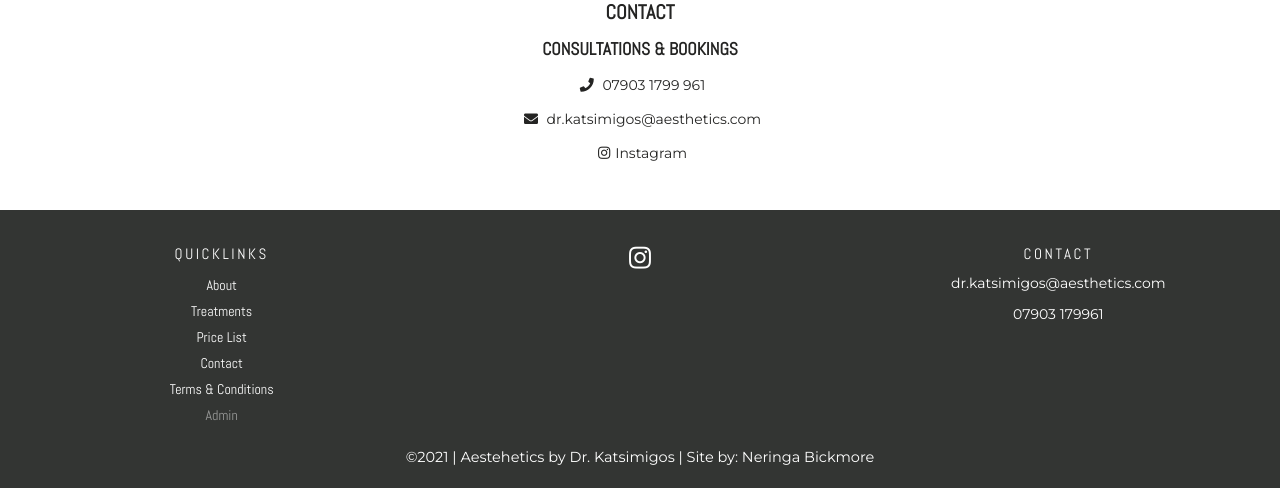
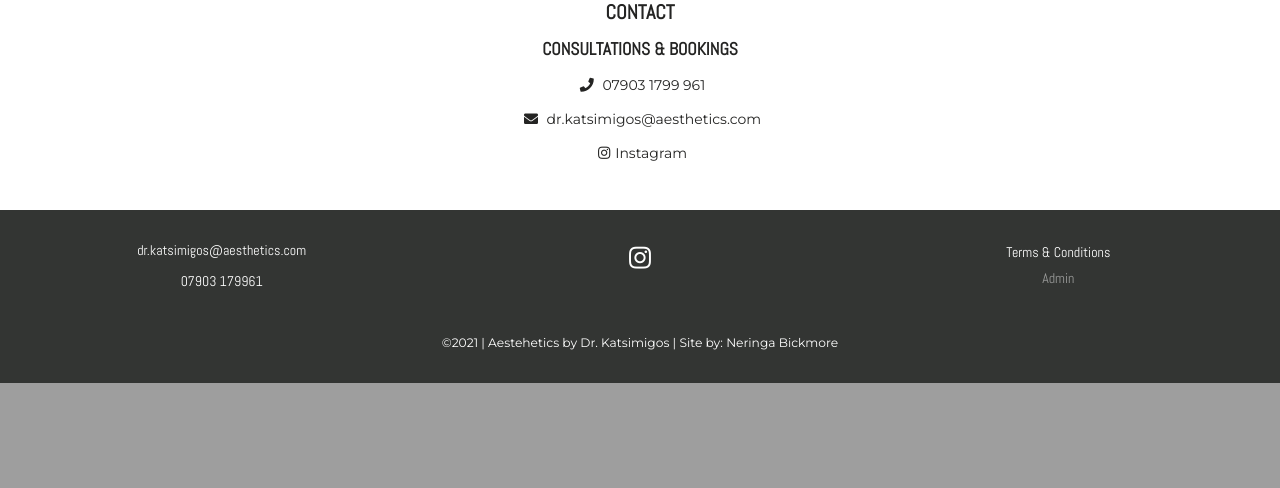
Before and after one commit to neringabickmore/dr.katsimigos.aesthetics, a Django app: page / in a window 1280 px wide. Shown: the part 1534-2022 px from the top of the page. After the commit the page ends 1917 px from the top, so only its background shows below. Run offline with Django 3.2, Linux system fonts and the light colour scheme; some libraries are stand-ins or nearby versions.

Commit message:
Footer/changed content and styling

```diff
--- a/static/css/base.css
+++ b/static/css/base.css
@@ -186,14 +186,10 @@ p {
     font-size: 2.5rem;
 }
 
-.footer-link {
+.footer-link, .footer-contact-info p {
     font-family: var(--header-font);
     font-size: 1.4rem;
     color: var(--white);
-}
-
-.footer-contact-info p {
-    font-size: 1.4rem;
 }
 
 .footer-nav .nav-link:hover {
--- a/templates/includes/layout/footer-includes/contact.html
+++ b/templates/includes/layout/footer-includes/contact.html
@@ -1,5 +1,4 @@
 <div class="col-sm-4 text-center footer-contact-info">
-    <h4>Contact</h4>
     <p class="text-center">dr.katsimigos@aesthetics.com</p>
     <p class="text-center">07903 179961</p>
 </div>
--- a/templates/includes/layout/footer-includes/quicklinks.html
+++ b/templates/includes/layout/footer-includes/quicklinks.html
@@ -1,9 +1,6 @@
-<div class="nav footer-nav flex-column pb-2">
-    <a class="nav-link footer-link py-1" href=''>About</a>
-    <a class="nav-link footer-link py-1" href=''>Treatments</a>
-    <a class="nav-link footer-link py-1" href=''>Price List</a>
-    <a class="nav-link footer-link py-1" href=''>Contact</a>
-    <a class="nav-link footer-link py-1" href=''>Terms & Conditions</a>
-    <a class="nav-link footer-link py-1" id="admin-link" href=''>Admin</a>
-
+<div class="col-sm-4 text-center">
+    <div class="nav footer-nav flex-column pb-2">
+        <a class="nav-link footer-link py-1" href=''>Terms & Conditions</a>
+        <a class="nav-link footer-link py-1" id="admin-link" href='/admin'>Admin</a>
+    </div>
 </div>
--- a/templates/includes/layout/footer-includes/social-links.html
+++ b/templates/includes/layout/footer-includes/social-links.html
@@ -1,4 +1,4 @@
-<div class="col-sm-4 text-center social-media">
+<div class="col-sm-4 text-center social-media mb-2">
     <a href="https://www.instagram.com/dr.katsimigos/" rel="noopener noreferrer" target="_blank" aria-label="Find us on Instagram">
         <i class="p-2 fab fa-instagram" aria-hidden="true"></i>
     </a>
--- a/templates/includes/layout/footer.html
+++ b/templates/includes/layout/footer.html
@@ -1,20 +1,18 @@
 <footer class="container-fluid footer">
     <div class="row no-gutters">
-        <!-- quicklinks -->
-        <div class="col-sm-4 text-center">
-            <h4>quicklinks</h4>
-            {% include 'includes/layout/footer-includes/quicklinks.html' %}
-        </div>
+        <!-- contact -->
+        {% include 'includes/layout/footer-includes/contact.html' %}
         <!-- social links -->
         {% include 'includes/layout/footer-includes/social-links.html' %}
-        <!-- contact -->
-        {% include 'includes/layout/footer-includes/contact.html' %}
+        <!-- quicklinks -->
+        {% include 'includes/layout/footer-includes/quicklinks.html' %}
     </div>
     <!-- copyright -->
-    <div class="row no-gutters mt-3">
+    <div class="row no-gutters mt-5">
         <div class="col-sm-12 text-center">
-            <small>&copy;{% now 'Y' %} | Aestehetics by Dr. Katsimigos | Site by: Neringa Bickmore</small>
+            <p class="text-center">
+                <small>&copy;{% now 'Y' %} | Aestehetics by Dr. Katsimigos | Site by: Neringa Bickmore</small>
+            </p>
         </div>
     </div>
-
 </footer>
```
